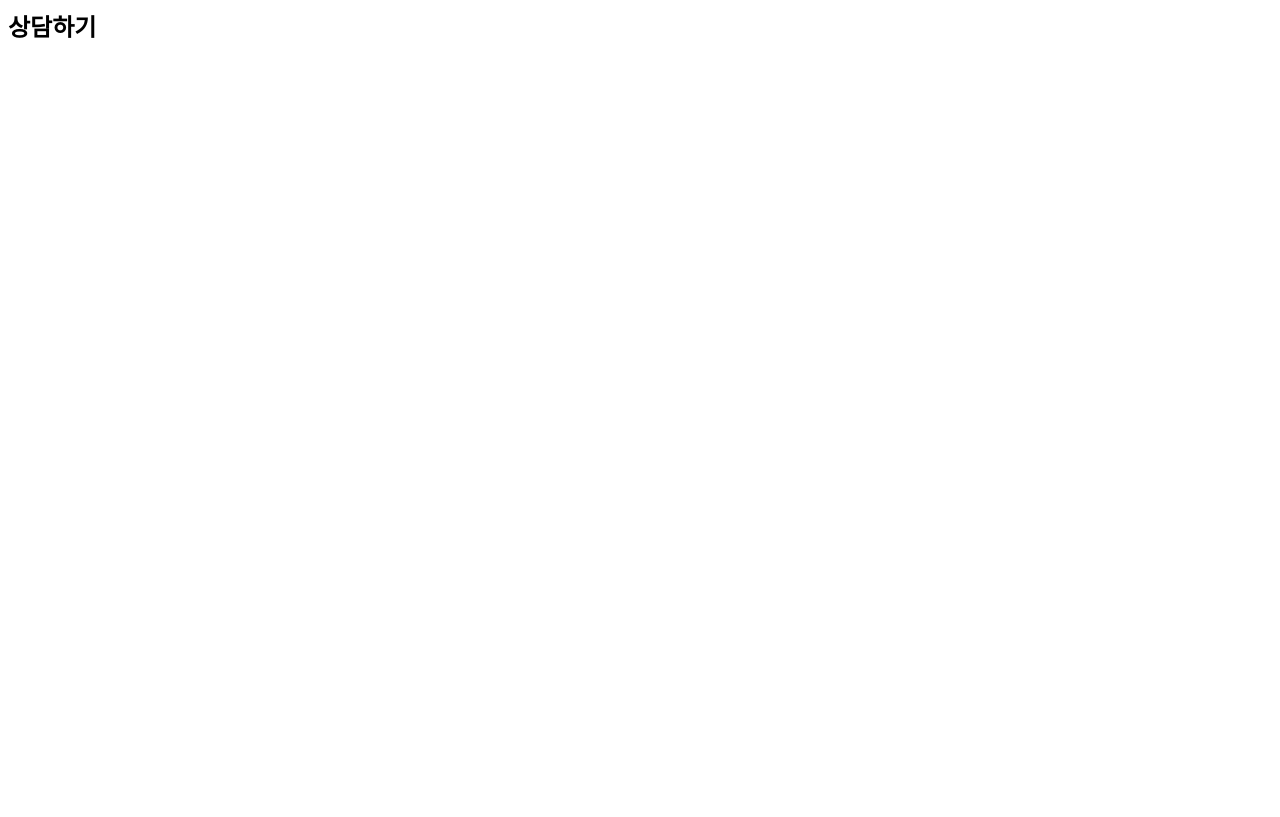
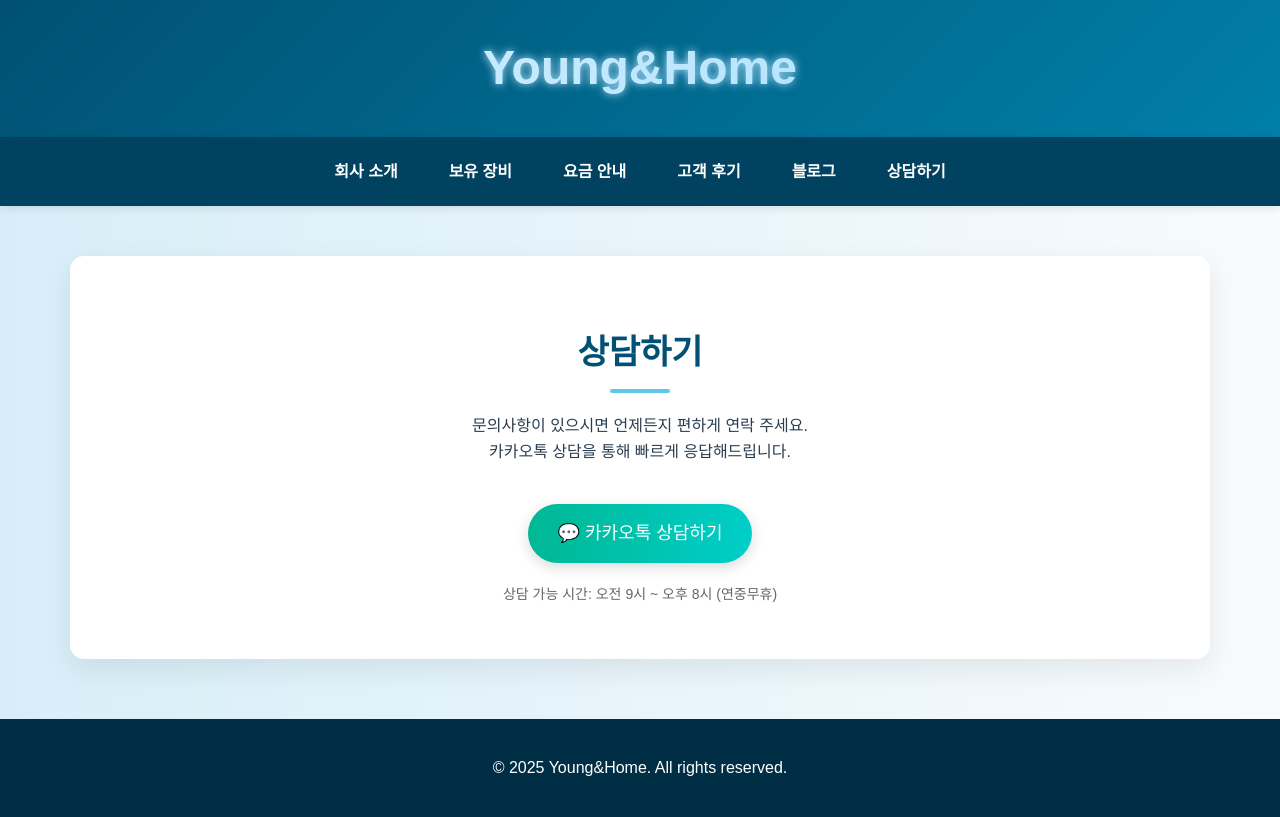
Before and after one commit to Koyoungju810/Young-Home3.github.io, a plain HTML site: page contact.html in a window 1280 px wide. Drawn offline with Linux system fonts and the light colour scheme.

Commit message:
Update contact.html

```diff
--- a/contact.html
+++ b/contact.html
@@ -1 +1,43 @@
-<html><head><title>Contact</title></head><body><h2>상담하기</h2></body></html>
+<!DOCTYPE html>
+<html lang="ko">
+<head>
+  <meta charset="UTF-8" />
+  <meta name="viewport" content="width=device-width, initial-scale=1.0"/>
+  <title>Young&Home - 상담하기</title>
+  <link rel="stylesheet" href="style.css" />
+</head>
+<body>
+  <header>
+    <div class="logo">Young&Home</div>
+  </header>
+  <nav>
+    <a href="index.html">회사 소개</a>
+    <a href="equipment.html">보유 장비</a>
+    <a href="pricing.html">요금 안내</a>
+    <a href="reviews.html">고객 후기</a>
+    <a href="blog.html">블로그</a>
+    <a href="contact.html">상담하기</a>
+  </nav>
+
+  <section class="section active">
+    <h2>상담하기</h2>
+    <p style="text-align: center; max-width: 800px; margin: 0 auto 20px;">
+      문의사항이 있으시면 언제든지 편하게 연락 주세요.<br>
+      카카오톡 상담을 통해 빠르게 응답해드립니다.
+    </p>
+
+    <div style="text-align: center; margin-top: 40px;">
+      <a href="https://open.kakao.com/o/s6WiNRmh" class="chat-button" target="_blank">
+        💬 카카오톡 상담하기
+      </a>
+      <p style="margin-top: 20px; font-size: 14px; color: #666;">
+        상담 가능 시간: 오전 9시 ~ 오후 8시 (연중무휴)
+      </p>
+    </div>
+  </section>
+
+  <footer>
+    <p>&copy; 2025 Young&Home. All rights reserved.</p>
+  </footer>
+</body>
+</html>
```
